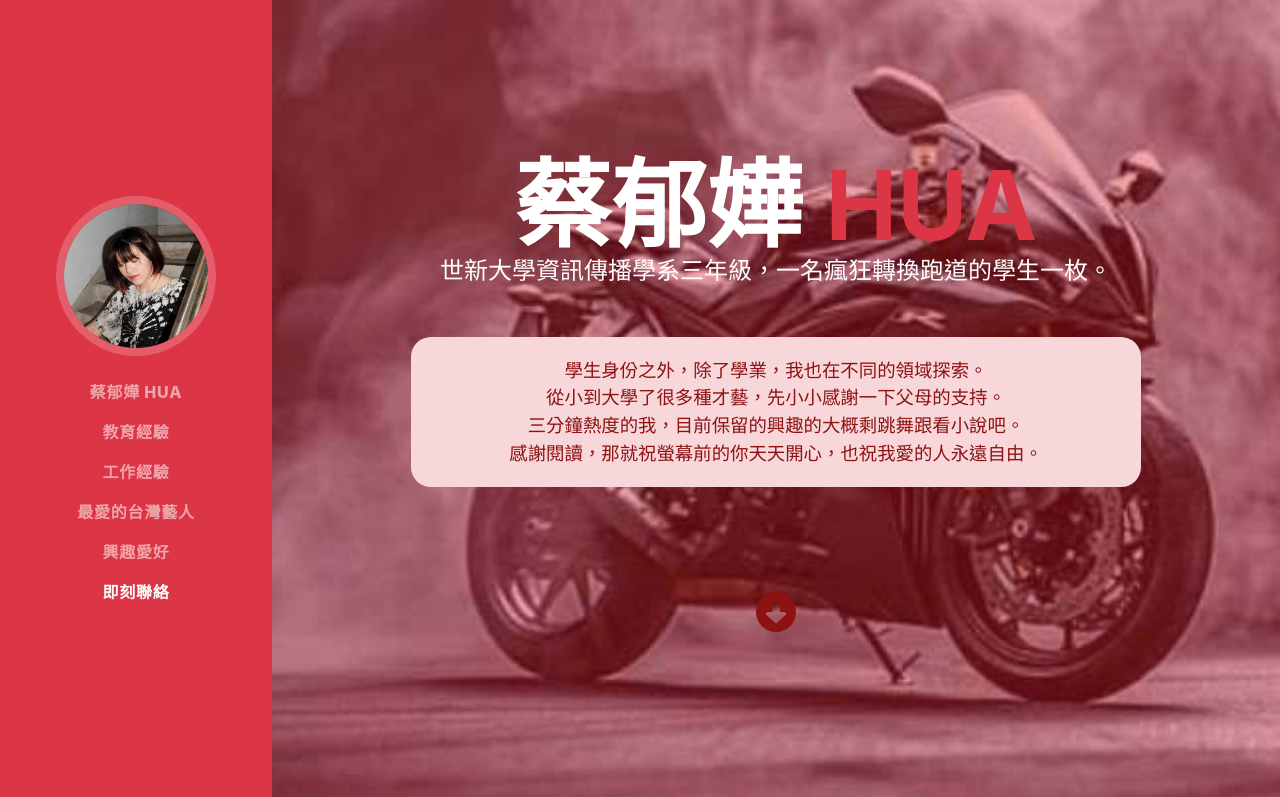
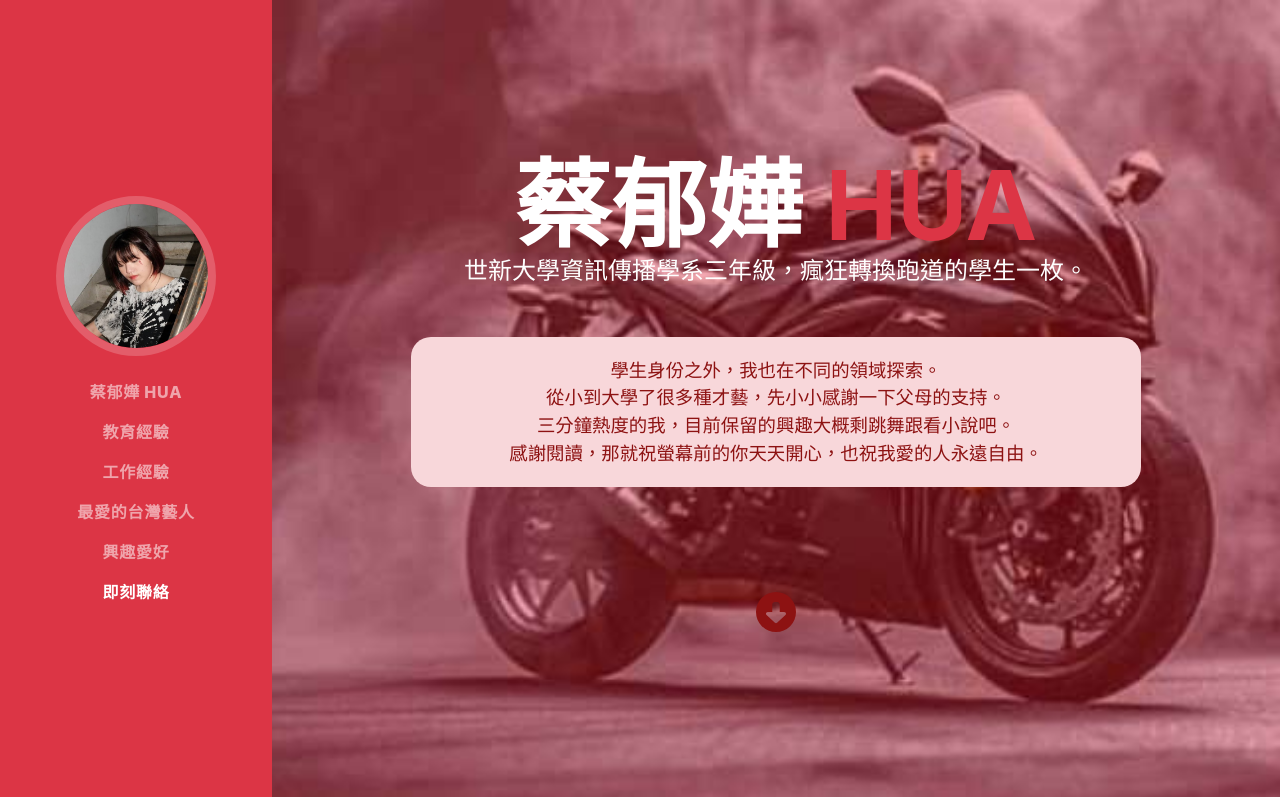
Before and after one commit to a112070251/a112070251.github.io, a plain HTML site: page index.html in a window 1280 px wide. Shown: the top 797 px of the page. Drawn offline with nearby package versions, Linux system fonts and the light colour scheme; a web font is replaced by a local one.

Commit message:
Update index.html
更改文字

```diff
--- a/index.html
+++ b/index.html
@@ -45,12 +45,12 @@
                         <span class="text-primary">Hua</span>
                     </h1>
                     <div class="subheading mb-5 huacenter">
-                        世新大學資訊傳播學系三年級，一名瘋狂轉換跑道的學生一枚。
+                        世新大學資訊傳播學系三年級，瘋狂轉換跑道的學生一枚。
                     </div>
                     <p class="lead mb-5 huaback">
-                        學生身份之外，除了學業，我也在不同的領域探索。<br>
+                        學生身份之外，我也在不同的領域探索。<br>
                         從小到大學了很多種才藝，先小小感謝一下父母的支持。<br>
-                        三分鐘熱度的我，目前保留的興趣的大概剩跳舞跟看小說吧。<br>
+                        三分鐘熱度的我，目前保留的興趣大概剩跳舞跟看小說吧。<br>
                         感謝閱讀，那就祝螢幕前的你天天開心，也祝我愛的人永遠自由。
                     </p>
                     <div class="huago pt-5"><a href="#school"><i class="fa-solid fa-circle-down"></i></a></div>
```
